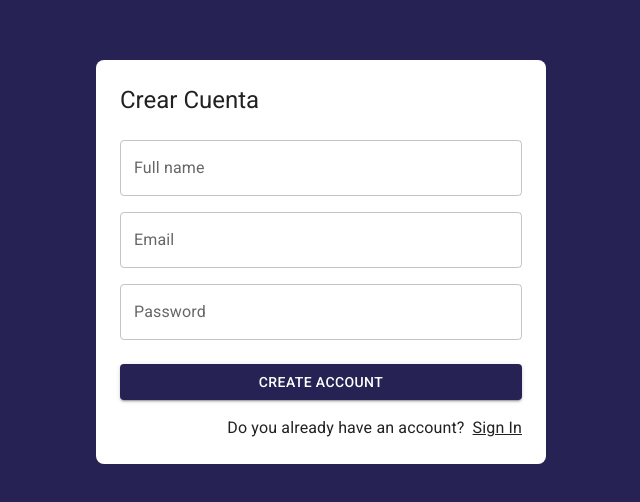
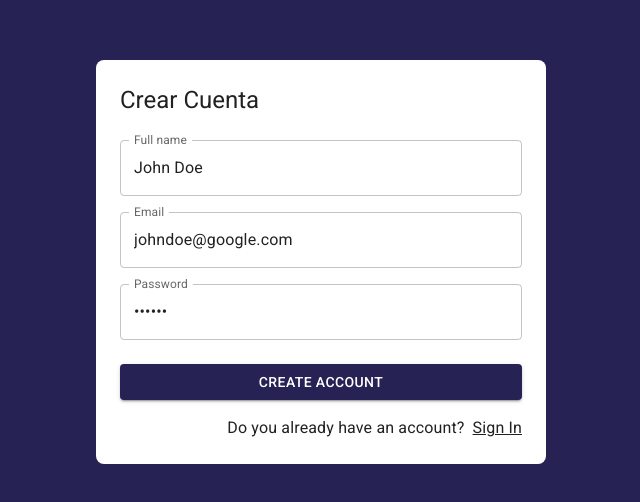
Before and after one commit to ipproyectosysoluciones/journal-app, a React (Vite) app: page /auth/register in a window 1280 px wide. Shown: the part 138-640 px from the top of the page, without its empty margins (319-959 px from the left). Built offline with nearby package versions, Linux system fonts and the light colour scheme; no server answers.

Commit message:
User registration form - Form error handling - Validate from the custom hook

```diff
--- a/src/auth/pages/RegisterPage.jsx
+++ b/src/auth/pages/RegisterPage.jsx
@@ -1,12 +1,37 @@
-import { Link as RouterLink } from "react-router-dom";
-import { Button, Grid, Link, TextField, Typography } from "@mui/material";
-import { Google } from "@mui/icons-material";
-import { AuthLayout } from "../layout/AuthLayout";
+import { Link as RouterLink } from 'react-router-dom';
+import { Button, Grid, Link, TextField, Typography } from '@mui/material';
+import { AuthLayout } from '../layout/AuthLayout';
+import { useForm } from '../../hooks/useForm';
+
+const formData = {
+  displayName: 'John Doe',
+  email: 'johndoe@google.com',
+  password: '123456',
+}
+
+const formValidations = {
+  displayName: [(value) => value.trim().length > 1, 'Full name is required'],
+  email: [(value) => value.includes('@'), 'The email must have an @'],
+  password: [(value) => value.length >= 6, 'Password must be at least 6 characters long'],
+};
 
 export const RegisterPage = () => {
+
+  const {
+    formState, displayName, email, password, onInputChange,
+    isFormValid, displayNameValid, emailValid, passwordValid
+  } = useForm( formData, formValidations );
+
+  const onSubmit = ( event ) => {
+    event.preventDefault();
+
+    console.log({ formState });
+  };
+
+
   return (
     <AuthLayout title="Crear Cuenta">
-      <form>
+      <form onSubmit={ onSubmit }>
         <Grid container>
           <Grid item xs={12} sx={{ mt: 2 }}>
             <TextField
@@ -14,6 +39,11 @@
               type="text"
               placeholder="Enter your full name"
               fullWidth
+              name="displayName"
+              value={ displayName }
+              onChange={ onInputChange }
+              error={ !!displayNameValid }
+              helperText={ displayNameValid }
             />
           </Grid>
 
@@ -23,6 +53,9 @@
               type="email"
               placeholder="email@google.com"
               fullWidth
+              name="email"
+              value={ email }
+              onChange={ onInputChange }
             />
           </Grid>
 
@@ -32,11 +65,18 @@
               type="password"
               placeholder="Contraseña"
               fullWidth
+              name="password"
+              value={ password }
+              onChange={ onInputChange }
             />
 
             <Grid container spacing={2} sx={{ mb: 2, mt: 1 }}>
               <Grid item xs={12}>
-                <Button variant="contained" fullWidth>
+                <Button
+                  type="submit"
+                  variant="contained"
+                  fullWidth
+                >
                   Create Account
                 </Button>
               </Grid>
--- a/src/hooks/useForm.js
+++ b/src/hooks/useForm.js
@@ -1,8 +1,13 @@
-import { useState } from 'react';
+import { useState, useEffect } from 'react';
 
-export const useForm = ( initialForm = {} ) => {
+export const useForm = ( initialForm = {}, formValidations = {} ) => {
 
   const [ formState, setFormState ] = useState( initialForm );
+  const [ formValidation, setFormValidation ] = useState({});
+
+  useEffect(() => {
+    createValidators();
+  }, [ formState ]);
 
   const onInputChange = ({ target }) => {
     const { name, value } = target;
@@ -17,10 +22,22 @@
     setFormState( initialForm );
   };
 
+  const createValidators = () => {
+    const formCheckedValues = {};
+
+    for (const formField of Object.keys( formValidations )) {
+      const [ fn, errorMessage ] = formValidations[ formField ];
+      formCheckedValues[ `${formField}Valid` ] = fn( formState[ formField ] ) ? null : errorMessage;
+    }
+
+    setFormValidation( formCheckedValues );
+  };
+
   return {
     ...formState,
     formState,
     onInputChange,
     onResetForm,
+    ...formValidation,
   };
 };
```
